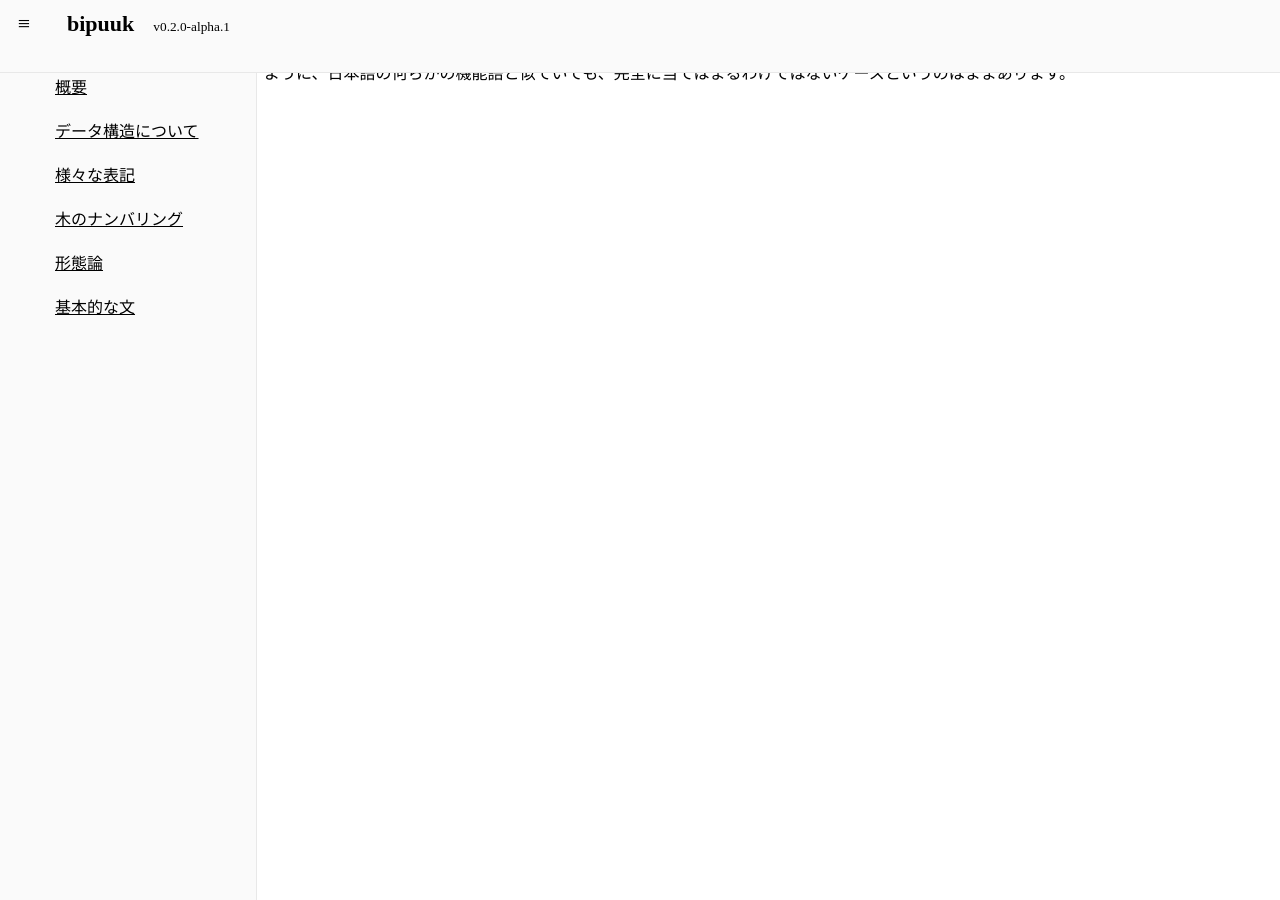
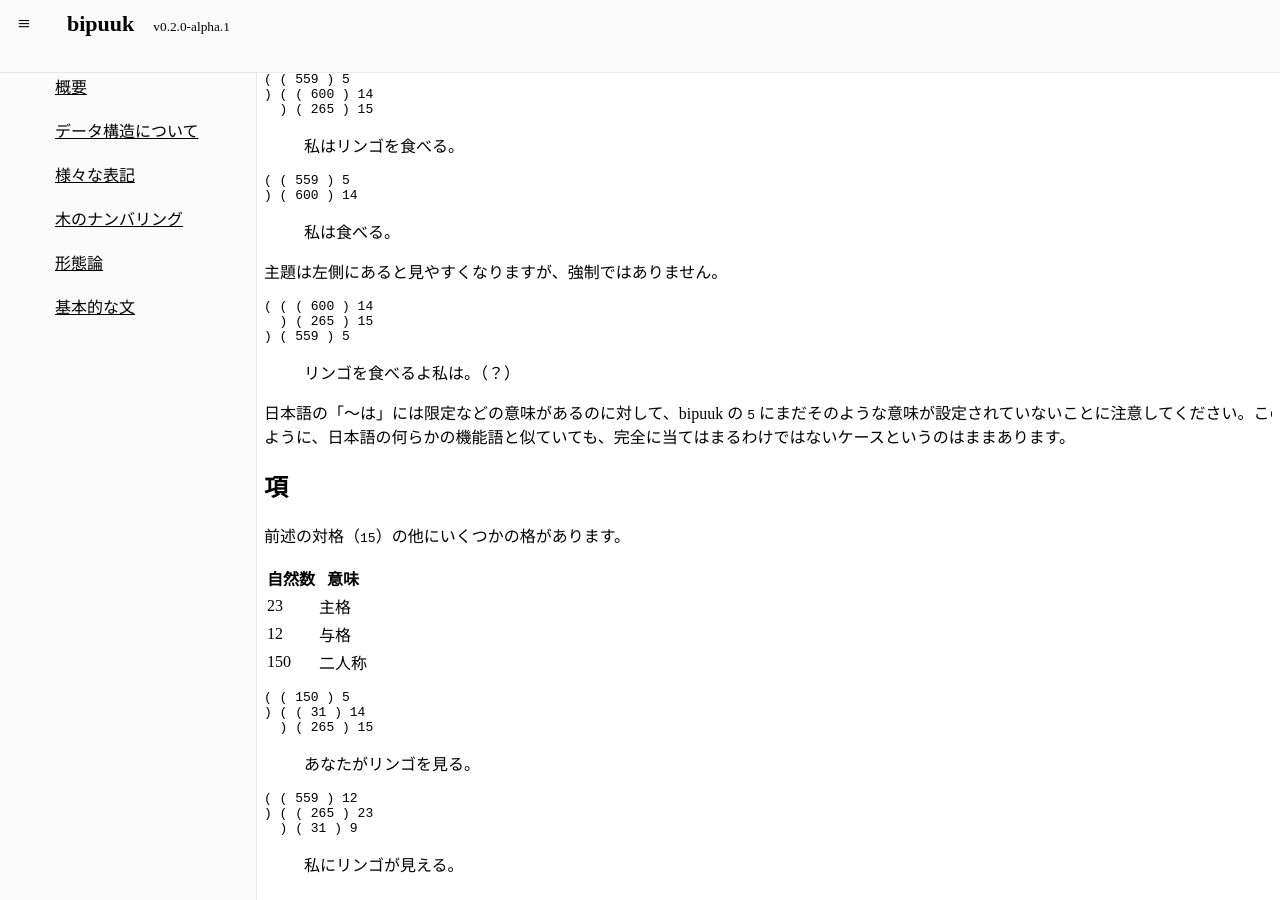
Before and after one commit to kepeken/bipuuk, a Jekyll site: the page built from docs/kixon.md, in a window 1280 px wide and 900 px high, scrolled down 1632 px. Built offline with Jekyll 4.4.1, drawn with Linux system fonts in a browser that asks for light colours; some of the changed text lies outside the part shown.

Commit message:
文法事項の追加

````diff
--- a/docs/kixon.md
+++ b/docs/kixon.md
@@ -6,7 +6,7 @@
 
 bipuuk での文の書き方と、基本的な文を紹介します。
 
-## 動作
+## 述語
 
 |自然数|意味|
 |---|---|
@@ -33,6 +33,27 @@
 > 食べる。
 
 接辞を左につけるか右につけるかはまだ決まっていません。
+
+
+## 他動性
+
+日本語における他動詞など、他動性の高い述語には `14` を使います。日本語における自動詞・形容詞・形容動詞など、他動性の低い述語には `9` を使います。
+
+|自然数|意味|
+|---|---|
+|9|形容|
+|31|見る、見える|
+
+```
+( 31 ) 14
+```
+> 見る。
+
+```
+( 31 ) 9
+```
+> 見える。
+
 
 ## 目的語
 
@@ -94,3 +115,28 @@
 > リンゴを食べるよ私は。（？）
 
 日本語の「～は」には限定などの意味があるのに対して、bipuuk の `5` にまだそのような意味が設定されていないことに注意してください。このように、日本語の何らかの機能語と似ていても、完全に当てはまるわけではないケースというのはままあります。
+
+
+## 項
+
+前述の対格（`15`）の他にいくつかの格があります。
+
+|自然数|意味|
+|---|---|
+|23|主格|
+|12|与格|
+|150|二人称|
+
+```
+( ( 150 ) 5
+) ( ( 31 ) 14
+  ) ( 265 ) 15
+```
+> あなたがリンゴを見る。
+
+```
+( ( 559 ) 12
+) ( ( 265 ) 23
+  ) ( 31 ) 9
+```
+> 私にリンゴが見える。
````
Also changed, not shown: dictionary.tsv (+7 -2 lines).
